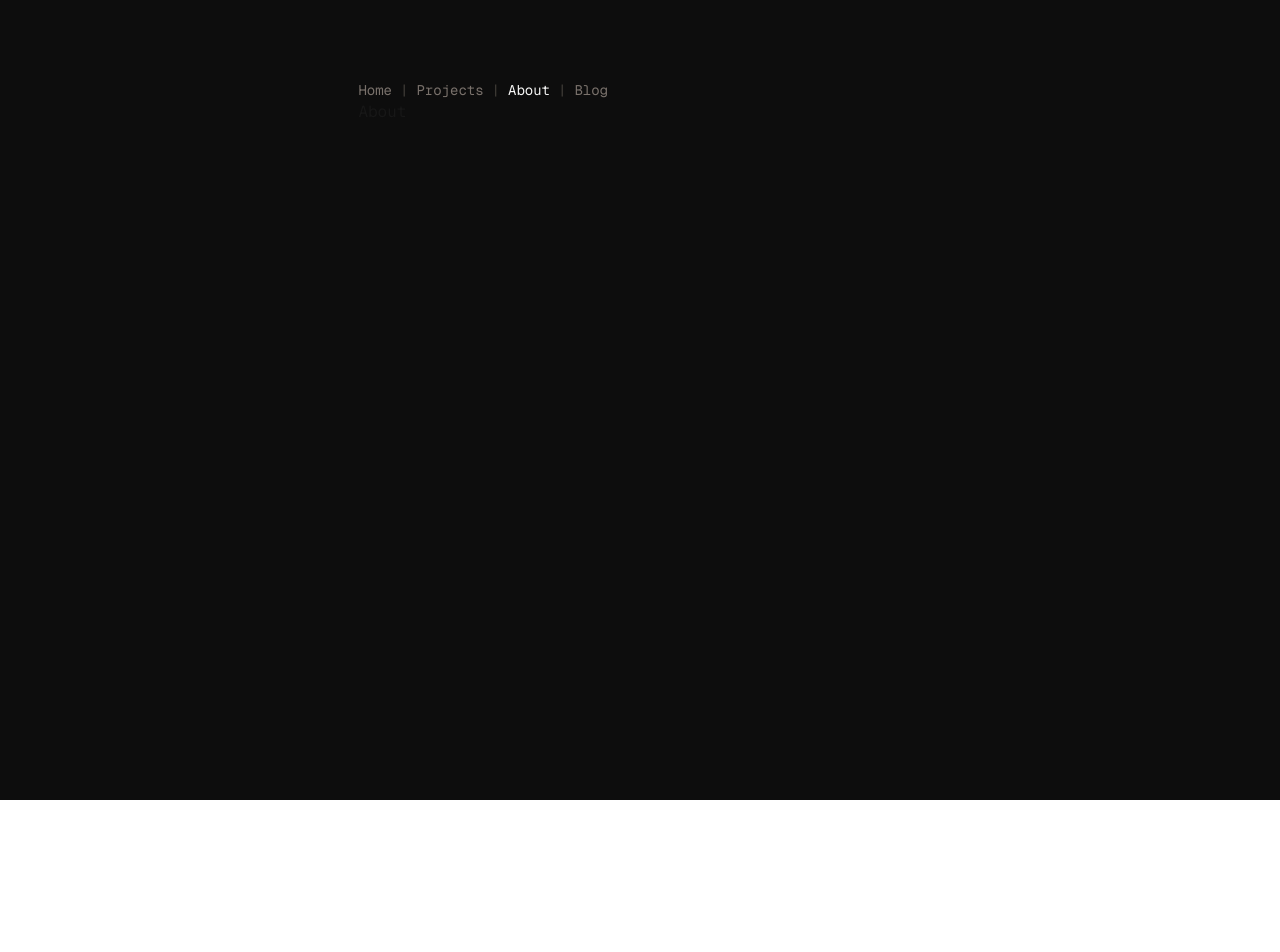
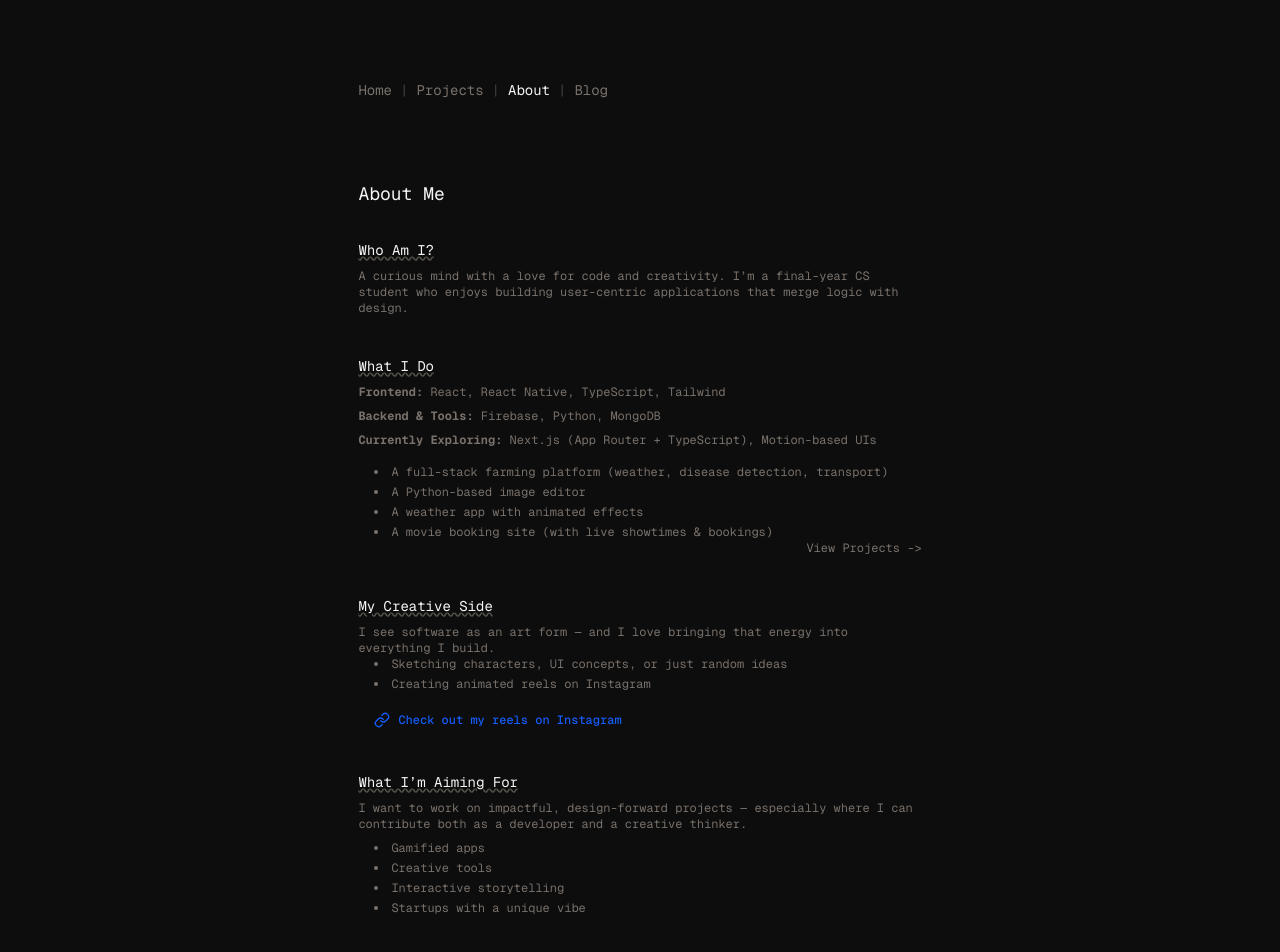
Before and after one commit to YashwantHabib/portfolio-yashwant, a Next.js app: page /About in a window 1280 px wide. Shown: the top 952 px of the page. Before the commit the page ends 800 px from the top, so only its background shows below. Built offline with nearby package versions, Linux system fonts and the light colour scheme.

Commit message:
Feat, ABout Page

```diff
--- a/src/app/About/page.tsx
+++ b/src/app/About/page.tsx
@@ -1,5 +1,90 @@
 import React from "react";
+import { aboutData } from "../_data/aboutData";
+import { Link as LinkIcon } from "lucide-react";
+import Link from "next/link";
 
 export default function About() {
-  return <div>About</div>;
+  return (
+    <section className=" py-20">
+      <h2 className="text-lg mb-8 text-stone-100">About Me</h2>
+
+      {/* Intro */}
+      <Section title={aboutData.intro.heading}>
+        <p>{aboutData.intro.content}</p>
+      </Section>
+
+      {/* Tech Stack & Projects */}
+      <Section title={aboutData.tech.heading}>
+        <div className="mb-4">
+          {aboutData.tech.stack.map((item, idx) => (
+            <div key={idx} className="mb-2">
+              <strong>{item.category}:</strong> {item.tools.join(", ")}
+            </div>
+          ))}
+        </div>
+        <ul className="list-disc list-inside mx-4 space-y-1">
+          {aboutData.tech.projects.map((proj, idx) => (
+            <li key={idx}>{proj}</li>
+          ))}
+        </ul>
+        <Link
+          className="text-stone-500 block text-xs text-right hover:text-stone-400"
+          href="/Projects"
+        >
+          View Projects -{">"}
+        </Link>
+      </Section>
+
+      {/* Creative Side */}
+      <Section title={aboutData.creative.heading}>
+        <p className="mt-2">{aboutData.creative.note}</p>
+        <ul className="list-disc list-inside mx-4 space-y-1">
+          {aboutData.creative.activities.map((act, idx) => (
+            <li key={idx}>{act}</li>
+          ))}
+          <a
+            href={aboutData.creative.Link}
+            target="_blank"
+            rel="noopener noreferrer"
+            className="mt-4 inline-flex items-center gap-2 text-blue-600 hover:underline font-medium"
+          >
+            <LinkIcon className="w-4 h-4" />
+            Check out my reels on Instagram
+          </a>
+        </ul>
+      </Section>
+
+      {/* Goals */}
+      <Section title={aboutData.goals.heading}>
+        <p>{aboutData.goals.content}</p>
+        <ul className="list-disc list-inside mx-4 space-y-1 mt-2">
+          {aboutData.goals.interests.map((interest, idx) => (
+            <li key={idx}>{interest}</li>
+          ))}
+        </ul>
+      </Section>
+
+      {/* Fun Fact */}
+      <Section title={aboutData.funFact.heading}>
+        <p>{aboutData.funFact.content}</p>
+      </Section>
+    </section>
+  );
+
+  function Section({
+    title,
+    children,
+  }: {
+    title: string;
+    children: React.ReactNode;
+  }) {
+    return (
+      <div className="mb-10">
+        <h3 className="text-sm text-stone-100 underline decoration-wavy decoration-stone-600 mb-2 hover:decoration-stone-400">
+          {title}
+        </h3>
+        <div className="text-xs text-stone-500">{children}</div>
+      </div>
+    );
+  }
 }
--- /dev/null
+++ b/src/app/_data/aboutData.ts
@@ -0,0 +1,52 @@
+export const aboutData = {
+  intro: {
+    heading: "Who Am I?",
+    content: `A curious mind with a love for code and creativity. I’m a final-year CS student who enjoys building user-centric applications that merge logic with design.`,
+  },
+  tech: {
+    heading: "What I Do",
+    stack: [
+      {
+        category: "Frontend",
+        tools: ["React", "React Native", "TypeScript", "Tailwind"],
+      },
+      {
+        category: "Backend & Tools",
+        tools: ["Firebase", "Python", "MongoDB"],
+      },
+      {
+        category: "Currently Exploring",
+        tools: ["Next.js (App Router + TypeScript)", "Motion-based UIs"],
+      },
+    ],
+    projects: [
+      "A full-stack farming platform (weather, disease detection, transport)",
+      "A Python-based image editor",
+      "A weather app with animated effects",
+      "A movie booking site (with live showtimes & bookings)",
+    ],
+  },
+  creative: {
+    heading: "My Creative Side",
+    note: "I see software as an art form — and I love bringing that energy into everything I build.",
+    activities: [
+      "Sketching characters, UI concepts, or just random ideas",
+      "Creating animated reels on Instagram",
+    ],
+    Link: "https://www.instagram.com/shady_pixels_?igsh=MnA1Nmo0c3ZocW5z",
+  },
+  goals: {
+    heading: "What I’m Aiming For",
+    content: `I want to work on impactful, design-forward projects — especially where I can contribute both as a developer and a creative thinker.`,
+    interests: [
+      "Gamified apps",
+      "Creative tools",
+      "Interactive storytelling",
+      "Startups with a unique vibe",
+    ],
+  },
+  funFact: {
+    heading: "Fun Fact",
+    content: `If I weren’t a developer, I’d probably be animating my own web series, designing game worlds, or running a cozy art account.`,
+  },
+};
--- a/src/app/_data/projects.ts
+++ b/src/app/_data/projects.ts
@@ -1,4 +1,6 @@
-export const projects = [
+import { Project } from "../_types";
+
+export const projects: Project[] = [
   {
     title: "Climo",
     tech: ["React Native"],
@@ -16,7 +18,7 @@ export const projects = [
   },
   {
     title: "FarmEase",
-    tech: ["React", "MongoDB", "Flask", "Machine Learning"],
+    tech: ["React", "MongoDB", "Python", "Machine Learning"],
     description:
       "A web app that helps farmers detect crop diseases using a custom image model, view weather forecasts and more",
     year: "2025",
```
